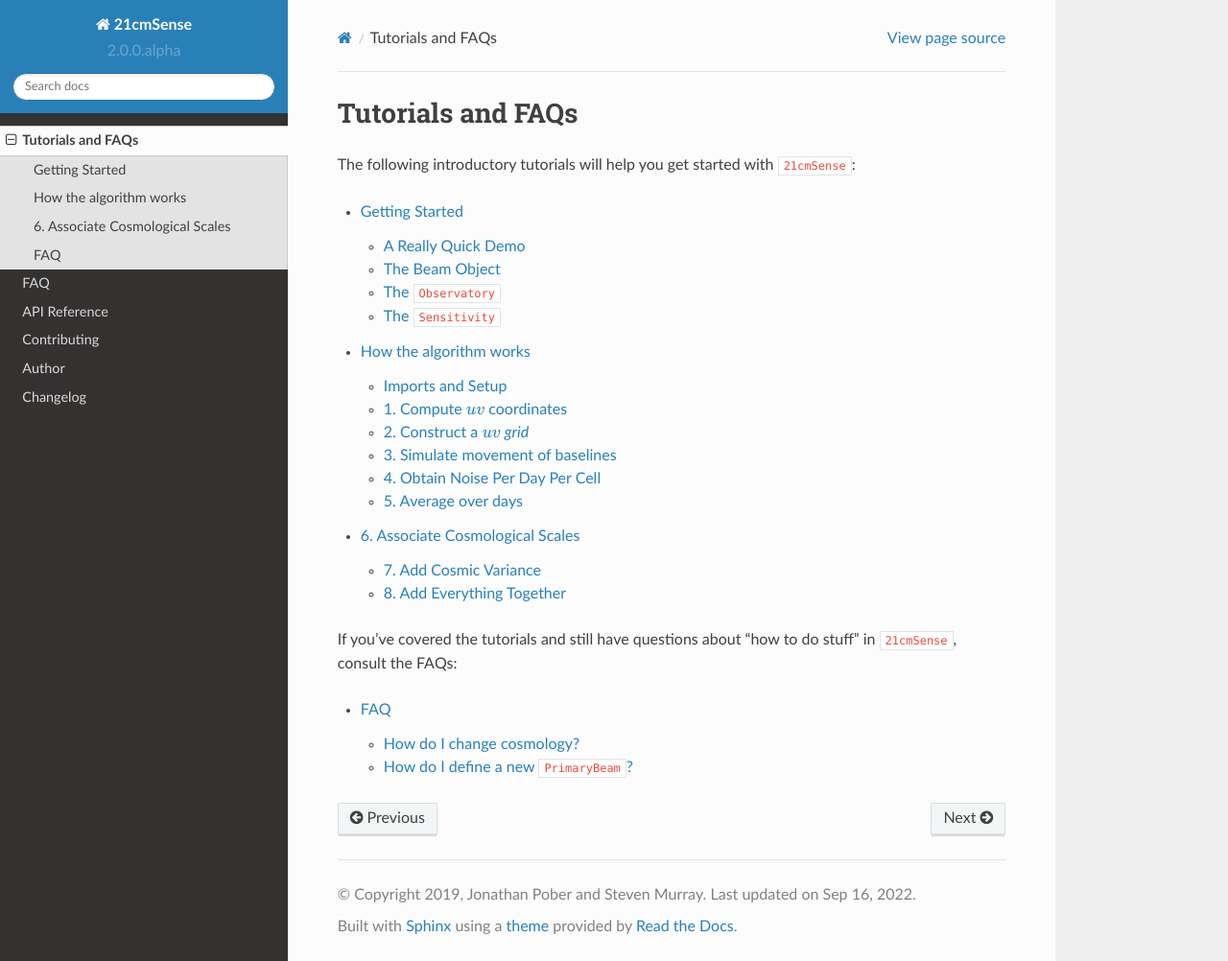
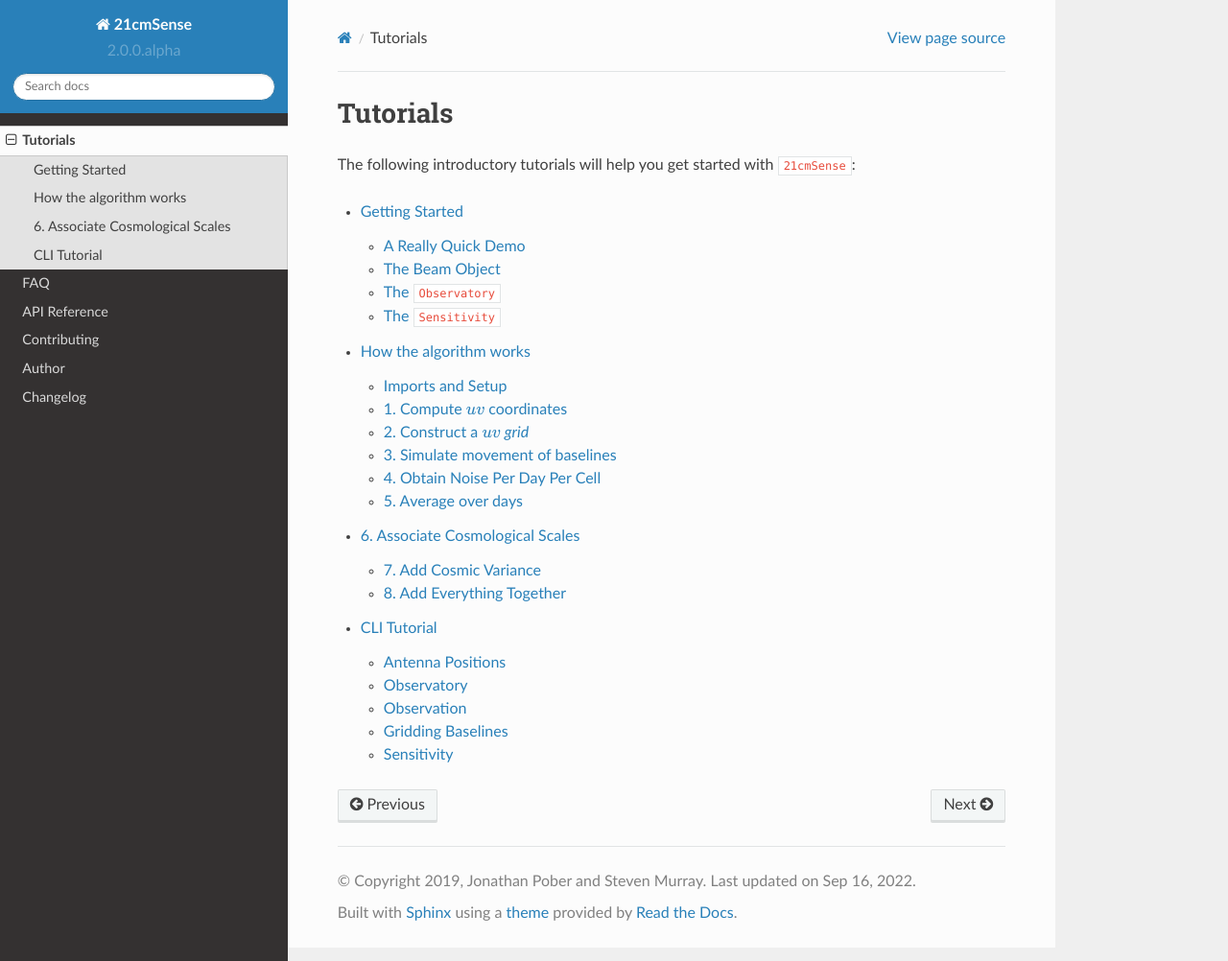
Before and after one commit to jpober/21cmSense, a Sphinx documentation site: the page built from docs/tutorials.rst, in a window 1280 px wide and 1002 px high. Shown: the whole window at 96% size. Built offline with Sphinx 7.4.7 and the Read the Docs theme 2.0.0, drawn with Linux system fonts in a browser that asks for light colours.

Commit message:
docs: add cli_tutorial to listed docs

```diff
--- a/docs/tutorials.rst
+++ b/docs/tutorials.rst
@@ -1,5 +1,5 @@
-Tutorials and FAQs
-==================
+Tutorials
+=========
 
 The following introductory tutorials will help you get started with ``21cmSense``:
 
@@ -8,11 +8,4 @@
 
    tutorials/getting_started
    tutorials/understanding_21cmsense
-
-If you've covered the tutorials and still have questions about "how to do stuff" in
-``21cmSense``, consult the FAQs:
-
-.. toctree::
-   :maxdepth: 2
-
-   faqs
+   tutorials/cli_tutorial
--- a/docs/tutorials/cli_tutorial.rst
+++ b/docs/tutorials/cli_tutorial.rst
@@ -143,7 +143,7 @@
 
 Thus, the integration time for a given UV-cell *from a single baseline* is approximately
 
-    .. math:: n_{\rm days} * \sqrt{\frac{\rm hours}{\rm day} \frac{1}{t_{\rm LST}} t_{\rm LST}.
+    .. math:: n_{\rm days} * \sqrt{\frac{\rm hours}{\rm day} \frac{1}{t_{\rm LST}}}.
 
 In detail, this is modified slightly by rotation of the sky within an LST-bin, and how
 finely that duration is sampled (i.e. ``integration_time``), but these are second-order
```
